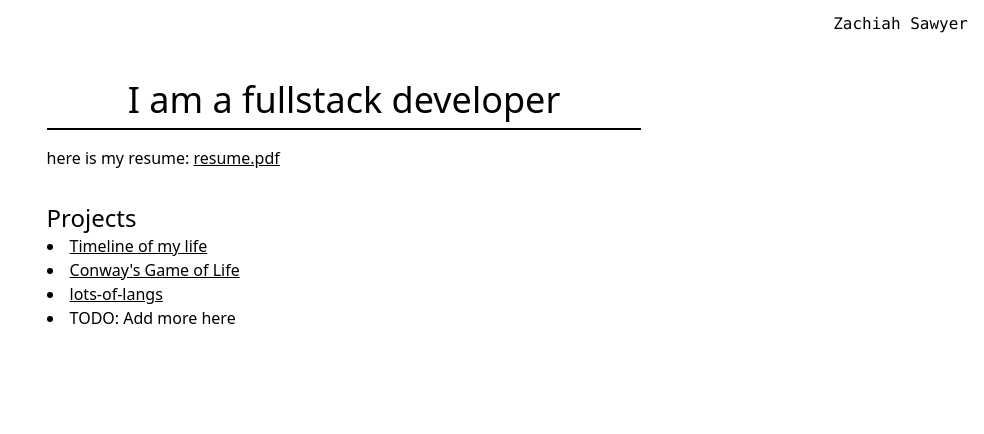
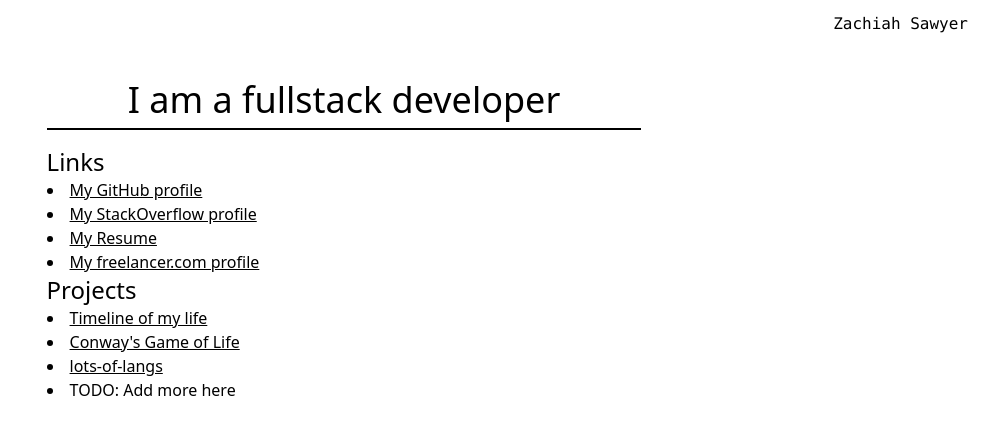
Before and after one commit to Zachiah/personal-site, a SvelteKit app: page /skills/developer in a window 1280 px wide. Shown: the top 434 px of the page, without its empty margins (296-1280 px from the left). Built offline with nearby package versions, Linux system fonts and the light colour scheme.

Commit message:
Add details to developer page and add title to all pages

```diff
--- /dev/null
+++ b/src/lib/components/SEO.svelte
@@ -0,0 +1,7 @@
+<script lang="ts">
+    export let title: string;
+</script>
+
+<svelte:head>
+    <title>{title}</title>
+</svelte:head>
--- a/src/routes/+page.svelte
+++ b/src/routes/+page.svelte
@@ -1,5 +1,6 @@
 <script lang="ts">
 	import { onMount } from 'svelte';
+	import SEO from '$lib/components/SEO.svelte';
 
 	let scrollY = 0;
 
@@ -26,6 +27,8 @@
 	let mounted = false;
 	onMount(() => (mounted = true));
 </script>
+
+<SEO title="Zachiah Sawyer" />
 
 <svelte:window
 	on:scroll={() => {
--- a/src/routes/skills/bjj/+page.svelte
+++ b/src/routes/skills/bjj/+page.svelte
@@ -1 +1,7 @@
+<script lang="ts">
+	import SEO from '$lib/components/SEO.svelte';
+</script>
+
+<SEO title="Zachiah Sawyer | BJJ" />
+
 <h1>TODO: Haven't written anything yet. Check back soon ¯\_(ツ)_/¯</h1>
--- a/src/routes/skills/developer/+page.svelte
+++ b/src/routes/skills/developer/+page.svelte
@@ -1,19 +1,74 @@
+<script>
+	import SEO from '$lib/components/SEO.svelte';
+</script>
+
+<SEO title="Zachiah Sawyer | Fullstack Developer" />
+
 <h1 class="text-4xl text-center mb-2">I am a fullstack developer</h1>
 
-<hr class="border-b border-black dark:border-white mb-4"/>
+<hr class="border-b border-black dark:border-white mb-4" />
 
-<p class="mb-8">
-	here is my resume: <a
-		href="https://www.icloud.com/iclouddrive/0443CE8IOtGZWdu8d6yBpkiUw#resume"
-		class="underline hover:text-blue-800 dark:text-blue-200"
-	>
-		resume.pdf
-	</a>
-</p>
+<h2 class="text-2xl">Links</h2>
+<ul class="list-disc list-inside">
+	<li>
+		<a
+			class="underline hover:text-blue-800 dark:hover:text-blue-200"
+			href="https://github.com/zachiah"
+		>
+			My GitHub profile
+		</a>
+	</li>
+	<li>
+		<a
+			class="underline hover:text-blue-800 dark:hover:text-blue-200"
+			href="https://stackoverflow.com/users/10892722/zachiah"
+		>
+			My StackOverflow profile
+		</a>
+	</li>
+	<li>
+		<a
+			href="https://www.icloud.com/iclouddrive/0443CE8IOtGZWdu8d6yBpkiUw#resume"
+			class="underline hover:text-blue-800 dark:text-blue-200"
+		>
+			My Resume
+		</a>
+	</li>
+	<li>
+		<a
+			href="https://www.freelancer.com/u/zachiahsawyer"
+			class="underline hover:text-blue-800 dark:text-blue-200"
+		>
+			My freelancer.com profile
+		</a>
+	</li>
+</ul>
+
 <h2 class="text-2xl">Projects</h2>
 <ul class="list-disc list-inside">
-	<li><a class="underline hover:text-blue-800 dark:hover:text-blue-200" href="https://timeline.zachiah.com">Timeline of my life</a></li>
-    <li><a class="underline hover:text-blue-800 dark:hover:text-blue-200" href="https://svelte-conways-game-of-life.netlify.app/">Conway's Game of Life</a></li>
-    <li><a class="underline hover:text-blue-800 dark:hover:text-blue-200" href="https://github.com/Zachiah/lots-of-langs">lots-of-langs</a></li>
-    <li>TODO: Add more here</li>
+	<li>
+		<a
+			class="underline hover:text-blue-800 dark:hover:text-blue-200"
+			href="https://timeline.zachiah.com"
+		>
+			Timeline of my life
+		</a>
+	</li>
+	<li>
+		<a
+			class="underline hover:text-blue-800 dark:hover:text-blue-200"
+			href="https://svelte-conways-game-of-life.netlify.app/"
+		>
+			Conway's Game of Life
+		</a>
+	</li>
+	<li>
+		<a
+			class="underline hover:text-blue-800 dark:hover:text-blue-200"
+			href="https://github.com/Zachiah/lots-of-langs"
+		>
+			lots-of-langs
+		</a>
+	</li>
+	<li>TODO: Add more here</li>
 </ul>
--- a/src/routes/skills/pianist/+page.svelte
+++ b/src/routes/skills/pianist/+page.svelte
@@ -1 +1,8 @@
+<script>
+	import SEO from "$lib/components/SEO.svelte";
+
+</script>
+
+<SEO title="Zachiah Sawyer | Piano"/>
+
 <h1 class="text-4xl text-center">TODO: Write some copy here. Check back later pls</h1>
```
